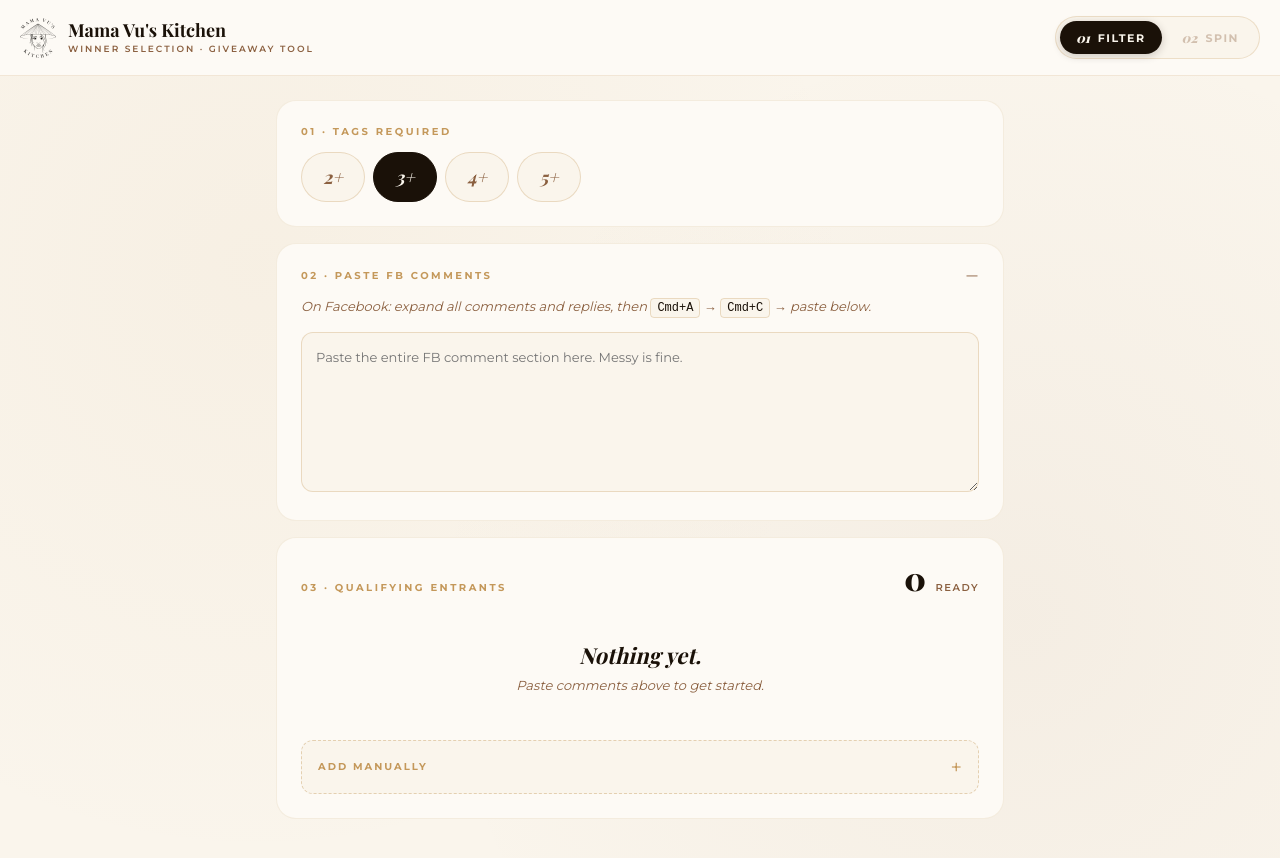
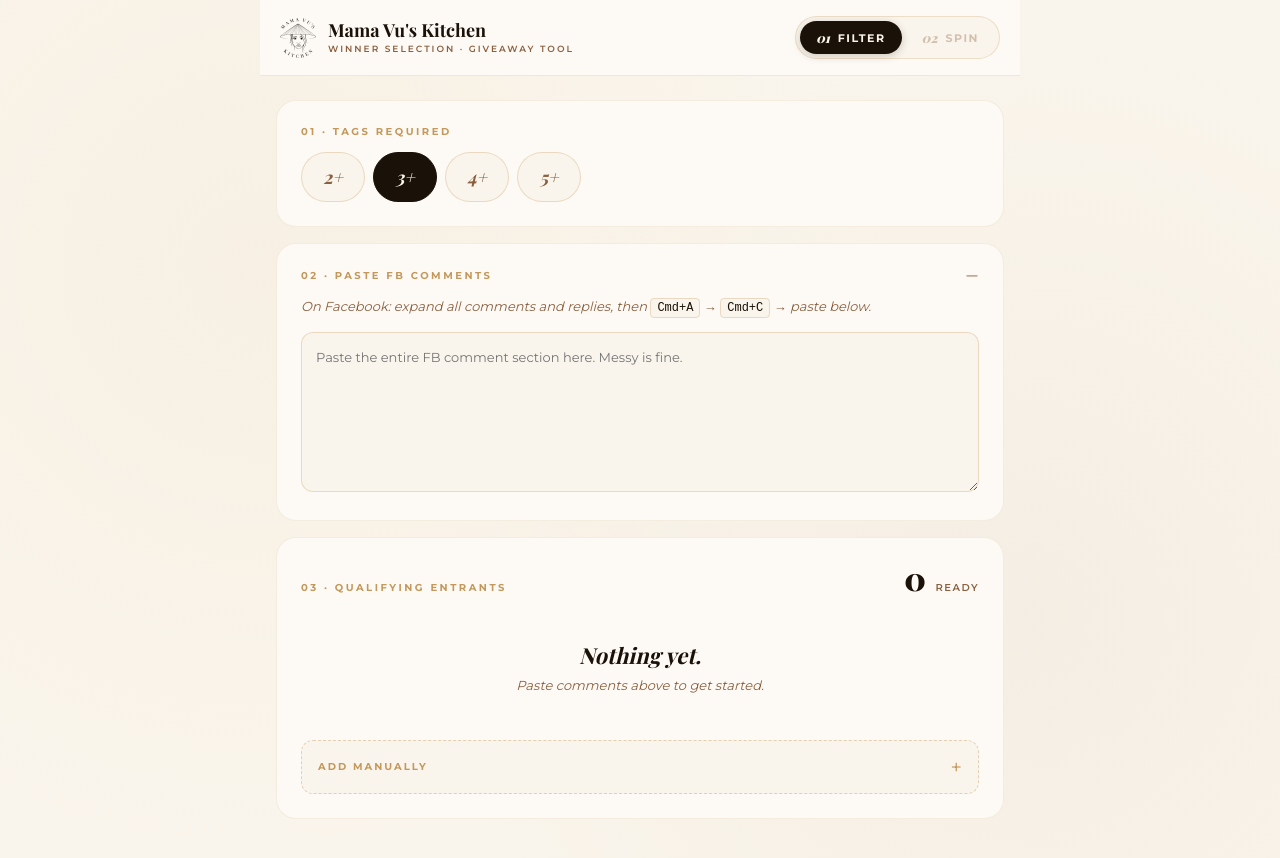
Before and after one commit to Jeffo32/mvk-winner-selection-tool, a React (Vite) app: page / in a window 1280 px wide. Shown: the top 858 px of the page. Built offline with nearby package versions, Linux system fonts and the light colour scheme; a web font is replaced by a local one.

Commit message:
Constrain header width to match content

```diff
--- a/src/MamaVusGiveaway.jsx
+++ b/src/MamaVusGiveaway.jsx
@@ -1142,6 +1142,10 @@ const styles = {
     alignItems: 'center',
     justifyContent: 'space-between',
     padding: '16px 20px',
+    maxWidth: '760px',
+    width: '100%',
+    margin: '0 auto',
+    boxSizing: 'border-box',
     borderBottom: '1px solid rgba(196, 152, 90, 0.2)',
     background: '#FDFAF5',
     flexWrap: 'wrap',
```
